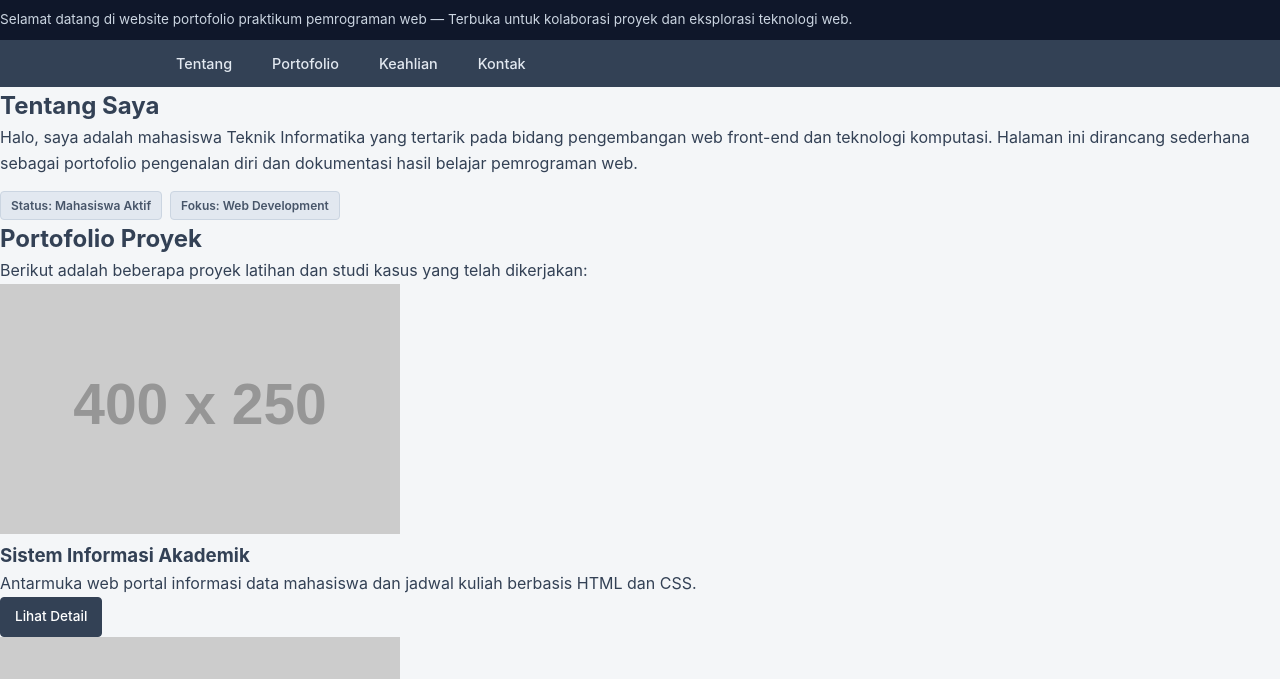
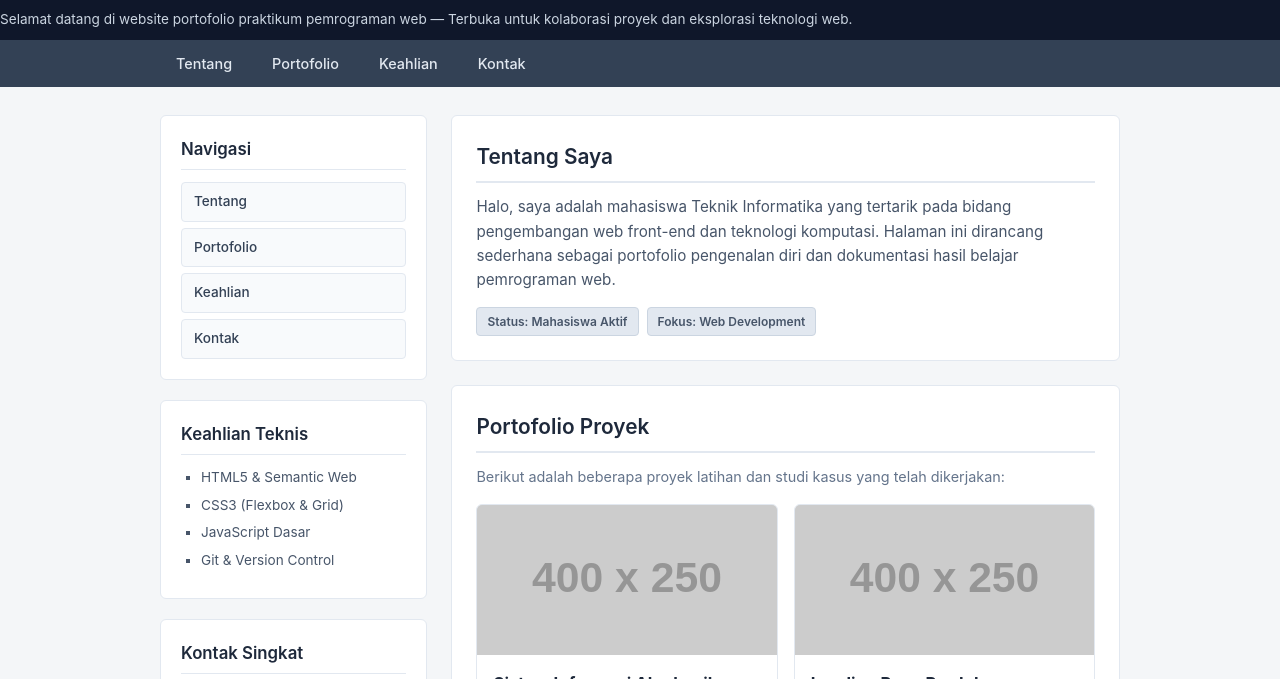
Before and after one commit to Yogs4R/css-web-page, a plain HTML site: page index.html in a window 1280 px wide. Shown: the part 121-800 px from the top of the page. Drawn offline with Linux system fonts and the light colour scheme; placeholder pictures from the web are drawn by us; a script that the page names is missing.

Commit message:
style: AI SLOP WAK gimana nih, please jangan bully aku yang pemula

```diff
--- a/index.html
+++ b/index.html
@@ -35,14 +35,49 @@
         </div>
     </nav>
 
-    <!-- WADAH UTAMA LAYOUT (Nantinya akan diatur dengan CSS Grid 2 kolom: main + aside) -->
+    <!-- WADAH UTAMA LAYOUT (Sesuai skema: <aside> di sebelah kiri, <main> di sebelah kanan) -->
     <div class="main-layout">
 
-        <!-- 3. MAIN / CONTENT: Konten utama dengan minimal 2 bagian (2 baris) -->
+        <!-- 3. SIDEBAR / ASIDE: Berada di sisi KIRI sesuai modul praktikum -->
+        <aside class="site-aside">
+
+            <!-- Navigasi Menu di dalam Sidebar (sesuai instruksi tugas jika aside di kiri) -->
+            <div class="aside-widget">
+                <h3>Navigasi</h3>
+                <ul class="aside-nav-menu">
+                    <li><a href="#profil">Tentang</a></li>
+                    <li><a href="#portofolio">Portofolio</a></li>
+                    <li><a href="#keahlian">Keahlian</a></li>
+                    <li><a href="#kontak">Kontak</a></li>
+                </ul>
+            </div>
+
+            <!-- Bagian Keahlian Teknis -->
+            <div id="keahlian" class="aside-widget">
+                <h3>Keahlian Teknis</h3>
+                <ul class="skills-list">
+                    <li>HTML5 &amp; Semantic Web</li>
+                    <li>CSS3 (Flexbox &amp; Grid)</li>
+                    <li>JavaScript Dasar</li>
+                    <li>Git &amp; Version Control</li>
+                </ul>
+            </div>
+
+            <!-- Bagian Kontak Singkat -->
+            <div id="kontak" class="aside-widget">
+                <h3>Kontak Singkat</h3>
+                <p>Email: mahasiswa@kampus.ac.id</p>
+                <p>Lokasi: Indonesia</p>
+                <a href="#kontak" class="btn-action full-width">Kirim Pesan</a>
+            </div>
+
+        </aside>
+
+        <!-- 4. MAIN / CONTENT: Berada di sisi KANAN -->
         <main class="site-main">
 
-            <!-- Baris 1 Konten: Ringkasan Profil / Tentang Saya -->
-            <section id="profil" class="content-section">
+            <!-- Baris 1: Konten Utama (Profil / Bio) -->
+            <article id="profil" class="content-section">
                 <h2>Tentang Saya</h2>
                 <div class="profile-card">
                     <p>
@@ -53,20 +88,20 @@
                         <span class="badge">Fokus: Web Development</span>
                     </div>
                 </div>
-            </section>
+            </article>
 
-            <!-- Baris 2 Konten: Koleksi Proyek Portofolio dengan Thumbnail -->
+            <!-- Baris 2: Konten Proyek / Portofolio dengan Thumbnail -->
             <section id="portofolio" class="content-section">
                 <h2>Portofolio Proyek</h2>
                 <p class="section-desc">Berikut adalah beberapa proyek latihan dan studi kasus yang telah dikerjakan:</p>
 
-                <!-- Grid Thumbnail Proyek (diatur dengan CSS Grid di Step 3) -->
+                <!-- Grid Thumbnail Proyek -->
                 <div class="portfolio-grid">
                     <!-- Item Proyek 1 -->
                     <article class="project-card">
-                        <div class="thumbnail">
+                        <figure class="thumbnail">
                             <img src="https://via.placeholder.com/400x250/e2e8f0/475569?text=Proyek+1" alt="Thumbnail Proyek 1">
-                        </div>
+                        </figure>
                         <div class="project-info">
                             <h3>Sistem Informasi Akademik</h3>
                             <p>Antarmuka web portal informasi data mahasiswa dan jadwal kuliah berbasis HTML dan CSS.</p>
@@ -76,9 +111,9 @@
 
                     <!-- Item Proyek 2 -->
                     <article class="project-card">
-                        <div class="thumbnail">
+                        <figure class="thumbnail">
                             <img src="https://via.placeholder.com/400x250/e2e8f0/475569?text=Proyek+2" alt="Thumbnail Proyek 2">
-                        </div>
+                        </figure>
                         <div class="project-info">
                             <h3>Landing Page Produk</h3>
                             <p>Halaman promosi produk sederhana dengan tata letak responsif dan tata warna minimalis.</p>
@@ -90,30 +125,6 @@
 
         </main>
 
-        <!-- 4. SIDEBAR / ASIDE: Konten pendukung di sisi samping -->
-        <aside class="site-aside">
-
-            <!-- Bagian Keahlian -->
-            <div id="keahlian" class="aside-widget">
-                <h3>Keahlian Teknis</h3>
-                <ul class="skills-list">
-                    <li>HTML5 &amp; Semantic Web</li>
-                    <li>CSS3 (Flexbox &amp; Grid)</li>
-                    <li>JavaScript Dasar</li>
-                    <li>Git &amp; Version Control</li>
-                </ul>
-            </div>
-
-            <!-- Bagian Kontak Cepat -->
-            <div id="kontak" class="aside-widget">
-                <h3>Kontak Singkat</h3>
-                <p>Email: mahasiswa@kampus.ac.id</p>
-                <p>Lokasi: Indonesia</p>
-                <a href="#kontak" class="btn-action full-width">Kirim Pesan</a>
-            </div>
-
-        </aside>
-
     </div>
 
     <!-- 5. FOOTER: Bagian kaki halaman -->
@@ -121,7 +132,7 @@
         <p>&copy; 2026 Portofolio Personal - Praktikum 2 Pemrograman Web</p>
     </footer>
 
-    <!-- File JavaScript sederhana (akan diimplementasikan pada Step 6) -->
+    <!-- File JavaScript sederhana -->
     <script src="script.js"></script>
 </body>
 </html>
--- a/style.css
+++ b/style.css
@@ -134,6 +134,175 @@ body {
     margin-top: 12px;
 }
 
+/* ==========================================================================
+   Step 3: CSS Grid untuk Layout Utama & Thumbnail Proyek
+   Prinsip: Memisahkan kolom main dan aside, serta membuat grid kartu proyek
+   ========================================================================== */
+
+/* 1. GRID LAYOUT UTAMA (Sesuai modul: <aside> di KIRI & <main> di KANAN) */
+.main-layout {
+    max-width: 1000px;
+    margin: 28px auto 0 auto;
+    padding: 0 20px;
+    display: grid;
+    /* Kolom 1 (aside di kiri) mendapat 1 bagian, Kolom 2 (main di kanan) mendapat 2.5 bagian */
+    grid-template-columns: 1fr 2.5fr;
+    gap: 24px;
+    align-items: start;
+}
+
+/* Menu Navigasi di dalam Sidebar Aside */
+.aside-nav-menu {
+    list-style: none;
+    display: flex;
+    flex-direction: column;
+    gap: 6px;
+}
+
+.aside-nav-menu li a {
+    display: block;
+    padding: 8px 12px;
+    background-color: #f8fafc;
+    color: #334155;
+    text-decoration: none;
+    font-size: 0.85rem;
+    font-weight: 500;
+    border-radius: 4px;
+    border: 1px solid #e2e8f0;
+    transition: background-color 0.2s ease, color 0.2s ease, border-color 0.2s ease;
+}
+
+.aside-nav-menu li a:hover {
+    background-color: #334155;
+    color: #ffffff;
+    border-color: #334155;
+}
+
+/* 2. AREA MAIN / CONTENT */
+.site-main {
+    display: flex;
+    flex-direction: column;
+    gap: 24px;
+}
+
+.content-section {
+    background-color: #ffffff;
+    padding: 24px;
+    border-radius: 6px;
+    border: 1px solid #e2e8f0;
+}
+
+.content-section h2 {
+    font-size: 1.3rem;
+    font-weight: 600;
+    color: #1e293b;
+    margin-bottom: 12px;
+    border-bottom: 2px solid #e2e8f0;
+    padding-bottom: 8px;
+}
+
+.section-desc {
+    font-size: 0.9rem;
+    color: #64748b;
+    margin-bottom: 16px;
+}
+
+.profile-card p {
+    font-size: 0.95rem;
+    color: #475569;
+}
+
+/* 3. GRID UNTUK THUMBNAIL PROYEK */
+.portfolio-grid {
+    display: grid;
+    /* Menata kartu secara otomatis menjadi 2 kolom jika ruang mencukupi */
+    grid-template-columns: repeat(auto-fit, minmax(240px, 1fr));
+    gap: 16px;
+}
+
+.project-card {
+    background-color: #ffffff;
+    border: 1px solid #e2e8f0;
+    border-radius: 6px;
+    overflow: hidden;
+    display: flex;
+    flex-direction: column;
+}
+
+.project-card .thumbnail {
+    width: 100%;
+    height: 150px;
+    background-color: #e2e8f0;
+    overflow: hidden;
+}
+
+.project-card .thumbnail img {
+    width: 100%;
+    height: 100%;
+    object-fit: cover;
+    display: block;
+}
+
+.project-info {
+    padding: 16px;
+    display: flex;
+    flex-direction: column;
+    flex-grow: 1;
+}
+
+.project-info h3 {
+    font-size: 1.05rem;
+    color: #1e293b;
+    margin-bottom: 8px;
+}
+
+.project-info p {
+    font-size: 0.85rem;
+    color: #64748b;
+    margin-bottom: 14px;
+    flex-grow: 1;
+}
+
+/* 4. AREA SIDEBAR / ASIDE */
+.site-aside {
+    display: flex;
+    flex-direction: column;
+    gap: 20px;
+}
+
+.aside-widget {
+    background-color: #ffffff;
+    padding: 20px;
+    border-radius: 6px;
+    border: 1px solid #e2e8f0;
+}
+
+.aside-widget h3 {
+    font-size: 1.05rem;
+    font-weight: 600;
+    color: #1e293b;
+    margin-bottom: 12px;
+    border-bottom: 1px solid #e2e8f0;
+    padding-bottom: 6px;
+}
+
+.aside-widget p {
+    font-size: 0.85rem;
+    color: #475569;
+    margin-bottom: 6px;
+}
+
+.skills-list {
+    list-style-type: square;
+    padding-left: 20px;
+}
+
+.skills-list li {
+    font-size: 0.85rem;
+    color: #475569;
+    margin-bottom: 6px;
+}
+
 /* 5. FOOTER */
 .site-footer {
     background-color: #1e293b;
```
